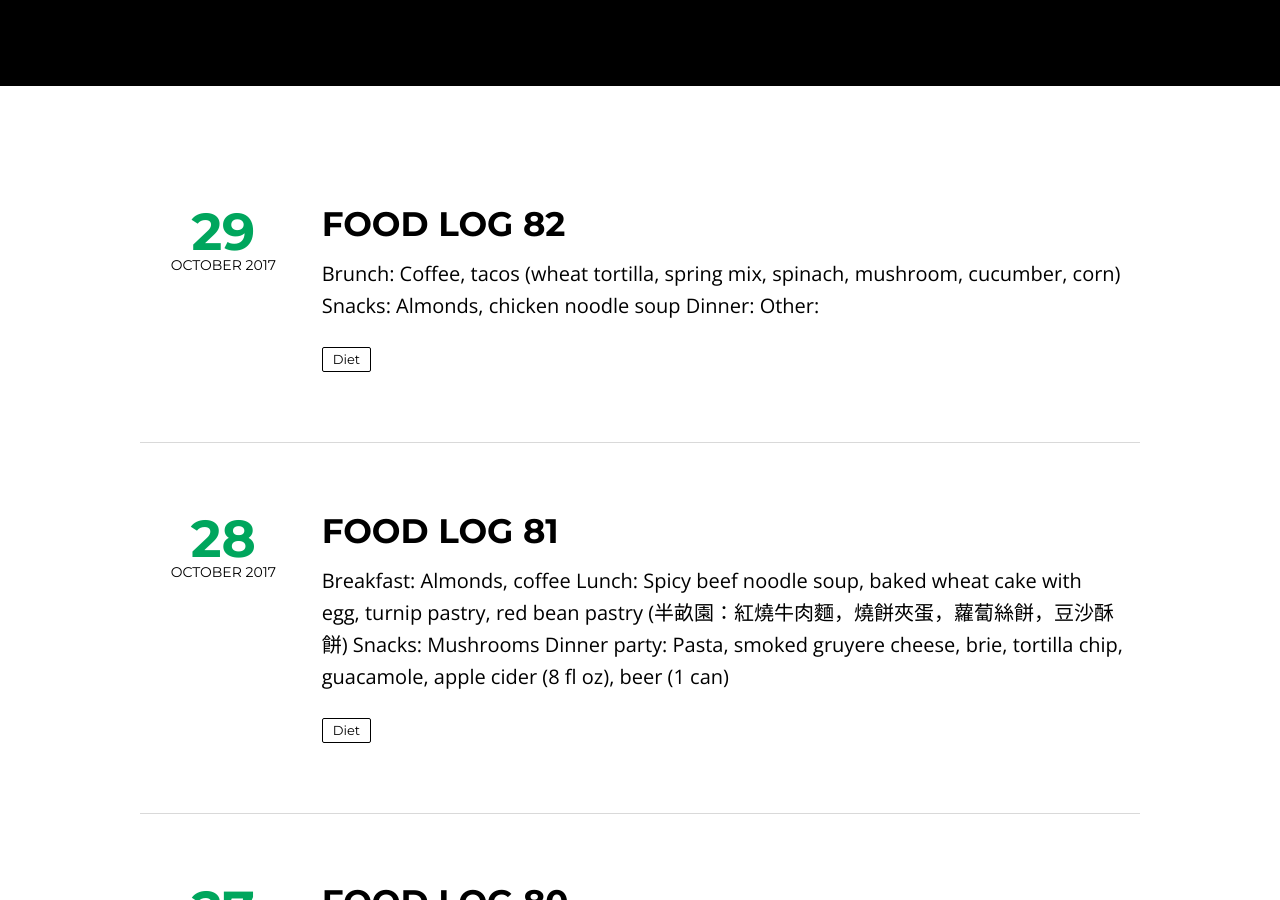
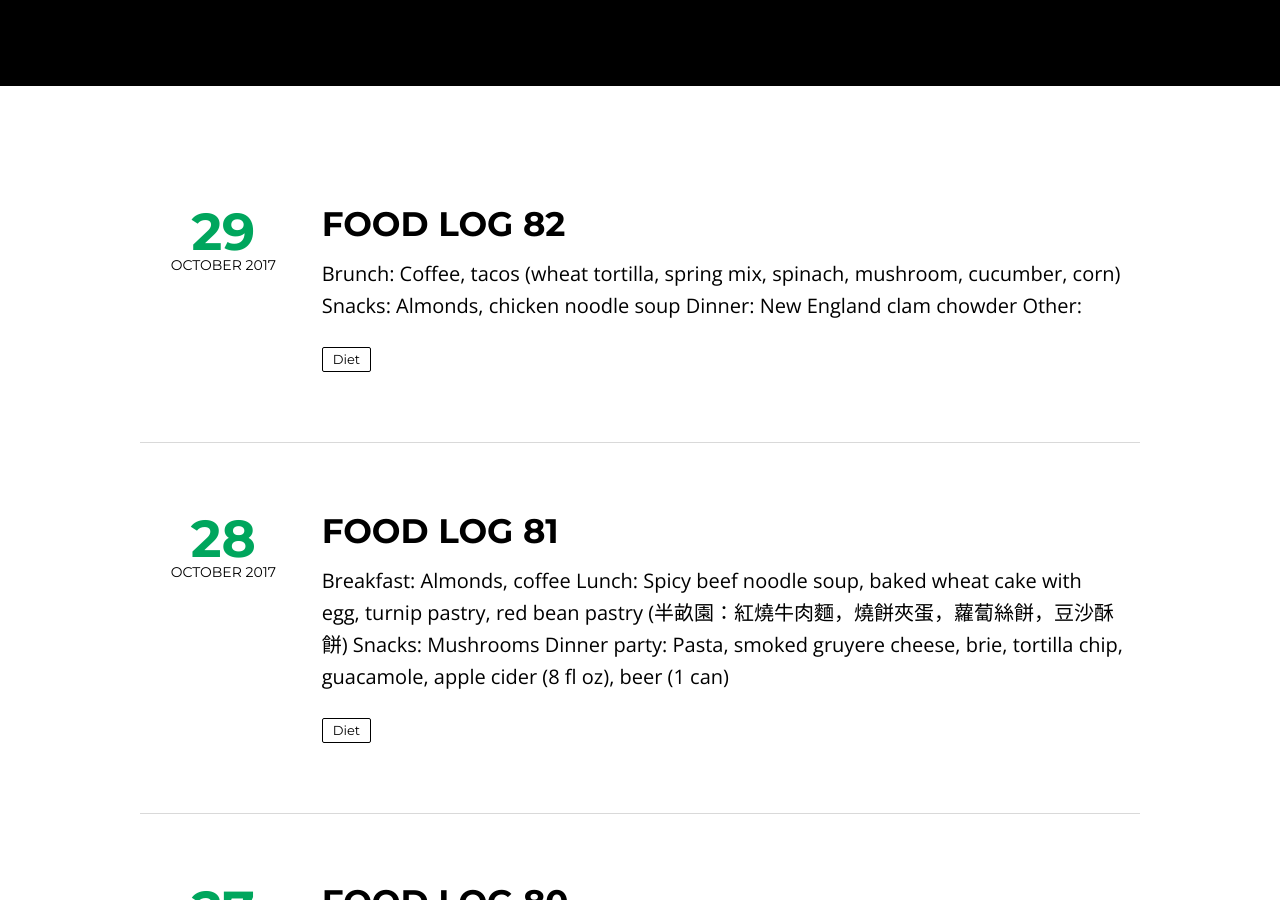
Before and after one commit to kcmlin/kcmlin.github.io, a Jekyll site: the page built from index.html, in a window 1280 px wide and 900 px high, scrolled down 438 px. Built offline with Jekyll 4.4.1, drawn with Linux system fonts in a browser that asks for light colours; nearby versions of some CDN libraries; the list of posts is cut into pages by our own code.

Commit message:
update food 82

```diff
--- a/_posts/2017-10-29-food82.md
+++ b/_posts/2017-10-29-food82.md
@@ -13,5 +13,5 @@ published: true
 
 * **Brunch**: Coffee, tacos (wheat tortilla, spring mix, spinach, mushroom, cucumber, corn)
 * **Snacks**: Almonds, chicken noodle soup
-* **Dinner**:
+* **Dinner**: New England clam chowder
 * **Other**:
```
